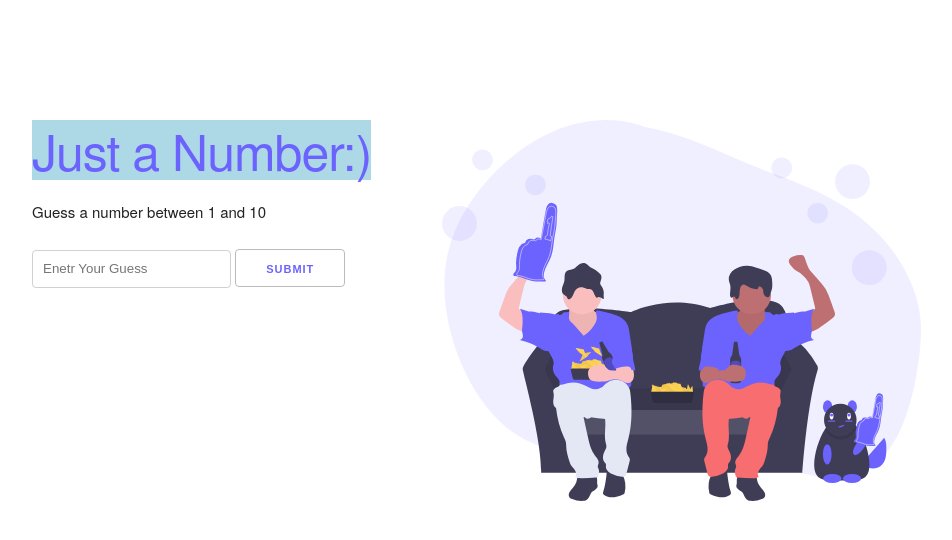
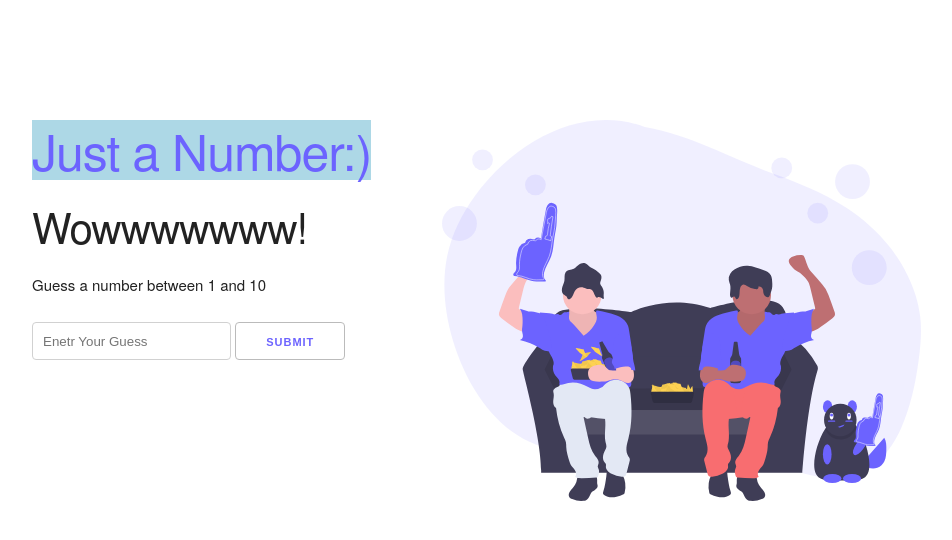
Before and after one commit to Yuvalshmukler/Git-collab, a plain HTML site: page index.html in a window 1280 px wide. Shown: the whole page, without its empty margins (128-1080 px from the left). Drawn offline with nearby package versions, Linux system fonts and the light colour scheme.

Commit message:
added h2

```diff
--- a/index.html
+++ b/index.html
@@ -15,6 +15,7 @@
         <div class="container">
             <div>
                 <h1>Just a Number:)</h1>
+                <h2>Wowwwwwww!</h2>
                 <div class="game">
                     <p>Guess a number between <span class="min-num"></span> and <span class="max-num"></span></p>
                     <input type="number" class="guess-input" placeholder="Enetr Your Guess">
```
